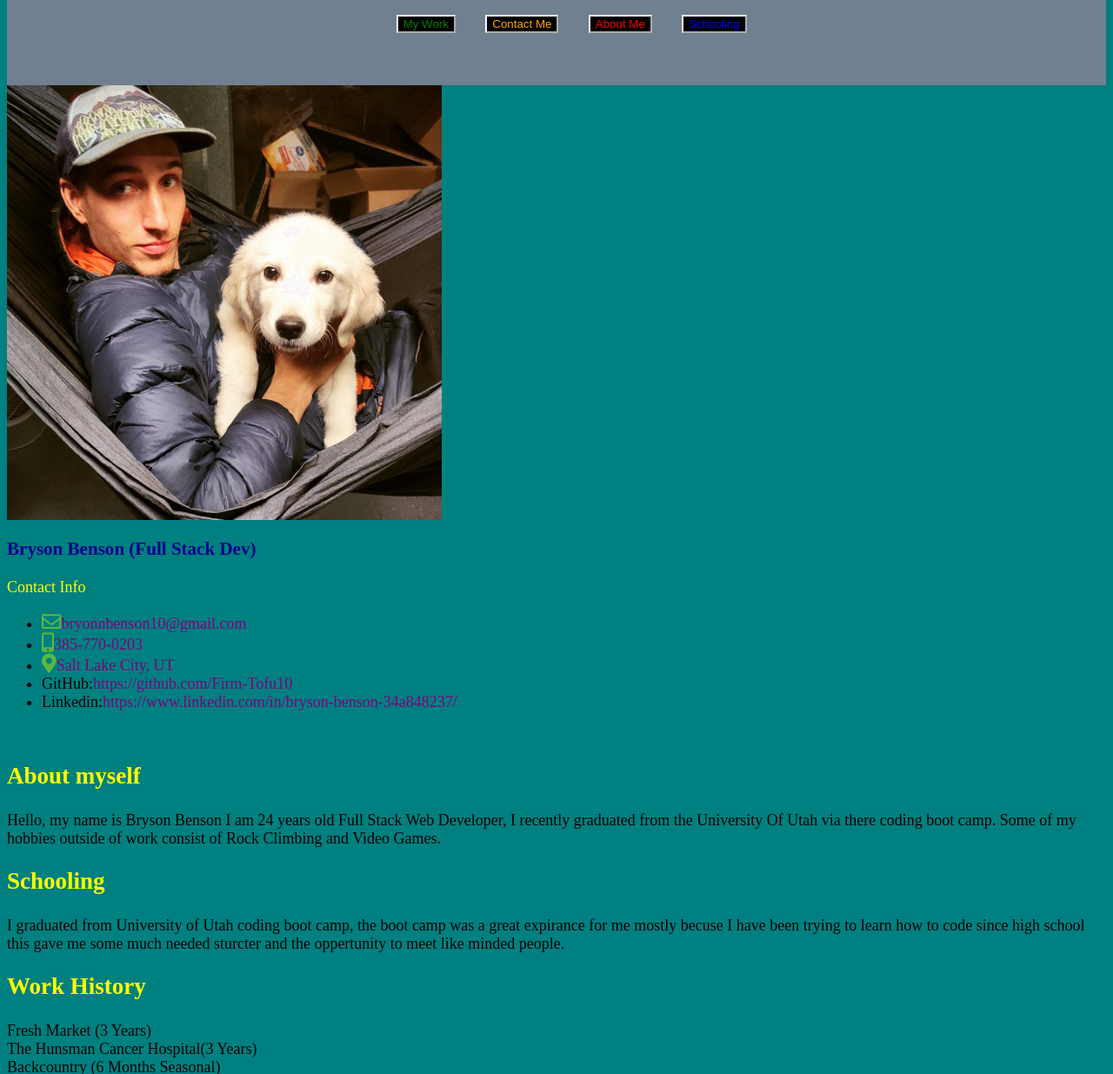
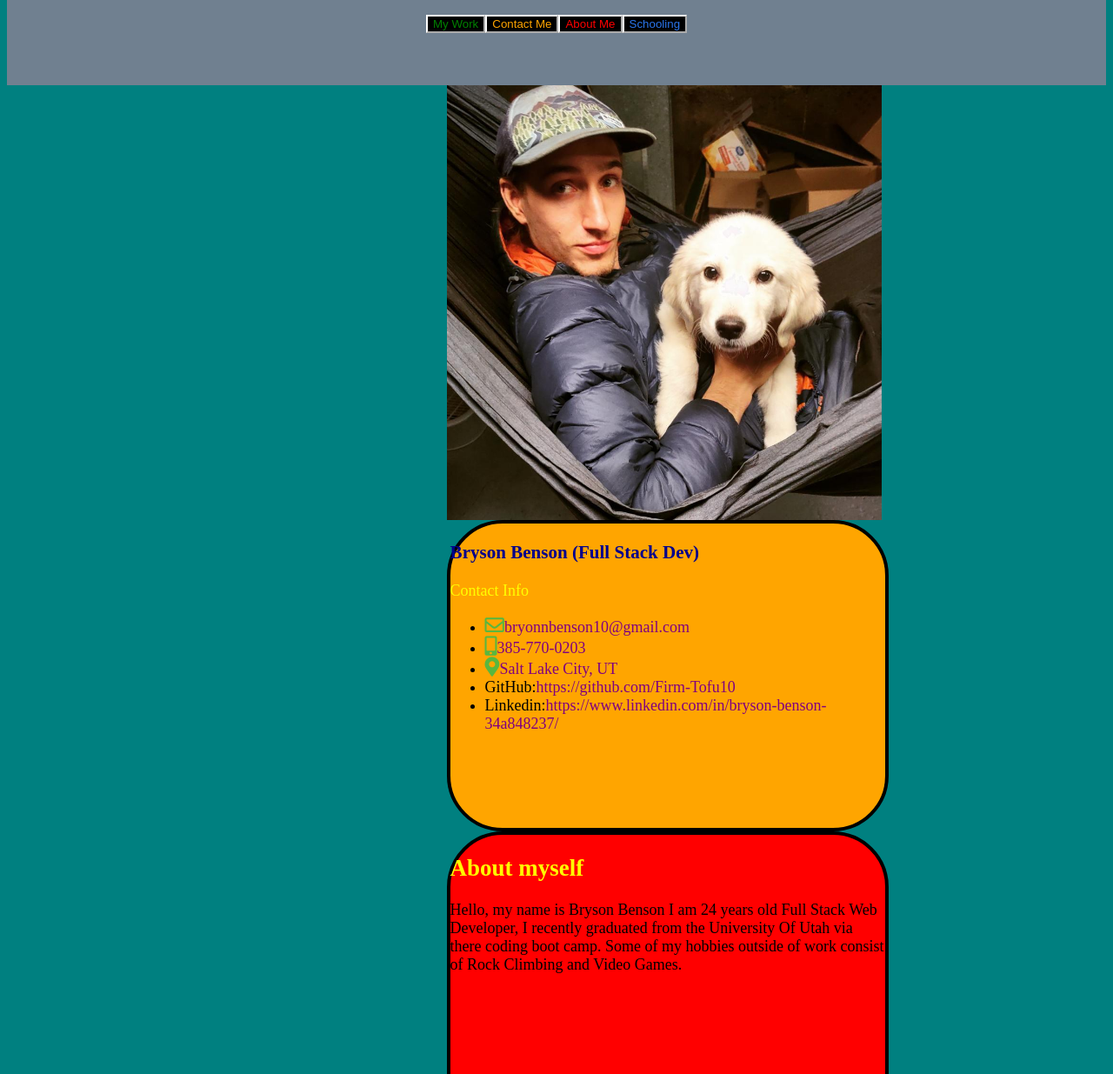
Before and after one commit to Firm-Tofu10/BrysonsPage, a plain HTML site: page index.html in a window 1280 px wide. Shown: the part 266-1501 px from the top of the page at 87% size. Drawn offline with Linux system fonts and the light colour scheme.

Commit message:
Made Containers and moved them to the center with text

```diff
--- a/index.html
+++ b/index.html
@@ -1,9 +1,12 @@
 <div class="header">
 	<h1>Bryson Benson</h1>
 	<p>Full Stack Web Developer</p>
-		<button type="button" class="work">My Work</button><button type="button" class="contact">Contact Me</button><button type="button" class="about">About Me</button><button type="button" class="school">Schooling</button>
+	<button type="button" class="workBtn">My Work</button><button type="button" class="contactBtn">Contact
+		Me</button><button type="button" class="aboutBtn">About Me</button><button type="button"
+		class="schoolBtn">Schooling</button>
 </div>
-<link rel="stylesheet" href="https://cdnjs.cloudflare.com/ajax/libs/font-awesome/5.13.1/css/all.min.css" integrity="sha256-2XFplPlrFClt0bIdPgpz8H7ojnk10H69xRqd9+uTShA=" crossorigin="anonymous" />
+<link rel="stylesheet" href="https://cdnjs.cloudflare.com/ajax/libs/font-awesome/5.13.1/css/all.min.css"
+	integrity="sha256-2XFplPlrFClt0bIdPgpz8H7ojnk10H69xRqd9+uTShA=" crossorigin="anonymous" />
 <link rel="stylesheet" href="https://cdn.jsdelivr.net/npm/ti-icons@0.1.2/css/themify-icons.css">
 <link rel="stylesheet" href="styles.css" media="screen">
 <div class="container">
@@ -11,17 +14,22 @@
 		<div class="col-md-7 col-lg-4 mb-5 mb-lg-0 wow fadeIn">
 			<div class="card border-0 shadow">
 				<img class="me" src="Pro.jpg" alt="...">
-                <div class="card-body p-1-9 p-xl-5">
+				<div class="containerContactMe">
 					<div class="mb-4">
 						<h3 class="name" class="h4 mb-0">Bryson Benson (Full Stack Dev)</h3>
 						<span class="text-primary">Contact Info</span>
 					</div>
 					<ul class="list-unstyled mb-4">
-                        <li class="mb-3"><a href="#!"><i class="far fa-envelope display-25 me-3 text-secondary"></i>bryonnbenson10@gmail.com</a></li>
-                        <li class="mb-3"><a href="#!"><i class="fas fa-mobile-alt display-25 me-3 text-secondary"></i>385-770-0203</a></li>
-                        <li><a href="#!"><i class="fas fa-map-marker-alt display-25 me-3 text-secondary"></i>Salt Lake City, UT</a></li>
+						<li class="mb-3"><a href="#!"><i
+									class="far fa-envelope display-25 me-3 text-secondary"></i>bryonnbenson10@gmail.com</a></li>
+						<li class="mb-3"><a href="#!"><i
+									class="fas fa-mobile-alt display-25 me-3 text-secondary"></i>385-770-0203</a></li>
+						<li><a href="#!"><i class="fas fa-map-marker-alt display-25 me-3 text-secondary"></i>Salt Lake City, UT</a>
+						</li>
 						<li>GitHub:<a href="https://github.com/Firm-Tofu10">https://github.com/Firm-Tofu10</a></li>
-                        <li>Linkedin:<a href="https://www.linkedin.com/in/bryson-benson-34a848237/">https://www.linkedin.com/in/bryson-benson-34a848237/</a></li>
+						<li>Linkedin:<a
+								href="https://www.linkedin.com/in/bryson-benson-34a848237/">https://www.linkedin.com/in/bryson-benson-34a848237/</a>
+						</li>
 					</ul>
 					<ul class="social-icon-style2 ps-0">
 					</ul>
@@ -31,24 +39,25 @@
 		<div class="col-lg-8">
 			<div class="ps-lg-1-6 ps-xl-5">
 				<div class="mb-5 wow fadeIn">
-                    <div class="text-start mb-1-6 wow fadeIn">
+					<div class="containerAboutMe">
 						<h2 class="h1 mb-0 text-primary">About myself</h2>
+						<p>Hello, my name is Bryson Benson I am 24 years old Full Stack Web Developer, I recently graduated from the
+							University Of Utah via there coding boot camp. Some of my hobbies outside of work consist of Rock Climbing
+							and Video Games.</p>
 					</div>
-                    <p>Hello, my name is Bryson Benson I am 24 years old Full Stack Web Developer, I recently graduated from the University Of Utah via there coding boot camp. Some of my hobbies outside of work consist of Rock Climbing and Video Games.</p>
-                </div>
-                <div class="mb-5 wow fadeIn">
-                    <div class="text-start mb-1-6 wow fadeIn">
+					<div class="containerSchooling">
 						<h2 class="mb-0 text-primary">Schooling</h2>
-                    </div>
-                    <div class="row mt-n4">
+
 						<div class="col-sm-6 col-xl-4 mt-4">
 							<div class="card text-center border-0 rounded-3">
 								<div class="card-body"></div>
-                                    <p class="mb-0">I graduated from University of Utah coding boot camp, the boot camp was a great expirance for me mostly becuse I have been trying to learn how to code since high school this gave me some much needed sturcter and the oppertunity to meet like minded people.</p>
+								<p class="mb-0">I graduated from University of Utah coding boot camp, the boot camp was a great
+									expirance for me mostly becuse I have been trying to learn how to code since high school this gave me
+									some much needed sturcter and the oppertunity to meet like minded people.</p>
 							</div>
 						</div>
 					</div>
-                        <div class="wow fadeIn">
+					<div class="myWorkContainer">
 						<div class="text-start mb-1-6 wow fadeIn">
 							<h2 class="mb-0 text-primary">Work History</h2>
 						</div>
@@ -60,17 +69,6 @@
 									<div class="col-6 text-end"></div>
 								</div>
 							</div>
-                                <div class="custom-progress progress rounded-3 mb-4">
-                                    <div class="animated custom-bar progress-bar slideInLeft" style="width:70%" aria-valuemax="100" aria-valuemin="0" aria-valuenow="10" role="progressbar"></div>
-                                </div>
-                                <div class="progress-text">
-                                    <div class="row">
-                                        <div class="col-6 fw-bold">The Hunsman Cancer Hospital(3 Years)</div>
-                                        <div class="col-6 text-end"></div>
-                                    </div>
-                                </div>
-                                <div class="custom-progress progress rounded-3 mb-4">
-                                    <div class="animated custom-bar progress-bar bg-secondary slideInLeft" style="width:90%" aria-valuemax="100" aria-valuemin="0" aria-valuenow="70" role="progressbar"></div>
 						</div>
 						<div class="progress-text">
 							<div class="row">
@@ -91,15 +89,17 @@
 							</div>
 						</div>
 						<div class="custom-progress progress rounded-3">
-                                    <div class="animated custom-bar progress-bar bg-dark slideInLeft" style="width:80%" aria-valuemax="100" aria-valuemin="0" aria-valuenow="70" role="progressbar"></div>
+							<div class="animated custom-bar progress-bar bg-dark slideInLeft" style="width:80%" aria-valuemax="100"
+								aria-valuemin="0" aria-valuenow="70" role="progressbar"></div>
 						</div>
-                            </div>
-                        </div>
+
 						<div class="col-sm-6 col-xl-4 mt-4">
 							<div class="card text-center border-0 rounded-3">
 								<div class="card-body">
 									<h3 class="mb-0 text-primary">Career Start</h3>
-                                    <p class="mb-0">I'm currently looking to begin my professional career in programing. I currently work at the UPS regional hub.</p>
+									<p class="mb-0">I'm currently looking to begin my professional career in programing. I currently work
+										at
+										the UPS regional hub.</p>
 								</div>
 							</div>
 						</div>
@@ -110,20 +110,32 @@
 								</div>
 							</div>
 						</div>
-                    </div>
-                </div>
-               <div class="myWork" class="w3-container">
+						<div class="w3-container">
 							<h2 class="mb-0 text-primary">My Projects</h2>
-               <li>Day Planer:   <a href="https://github.com/Firm-Tofu10/Day-Planer">https://github.com/Firm-Tofu10/Day-Planer</a></li>
-               <li>Movie Blog:   <a href="https://github.com/Firm-Tofu10/MovieClub">https://github.com/Firm-Tofu10/MovieClub</a></li>
-               <li>ReadMeGen:   <a herf="https://github.com/Firm-Tofu10/ReadMe-Gen">https://github.com/Firm-Tofu10/ReadMe-Gen</a></li>
-               <li>MyTeamGen:   <a herf="https://github.com/Firm-Tofu10/MyTeamGen">https://github.com/Firm-Tofu10/MyTeamGen</a></li>
-               <li>EmployeeDataBase:   <a href="https://github.com/Firm-Tofu10/EmployeeDataBase">https://github.com/Firm-Tofu10/EmployeeDataBase</a></li>
-               <li>Weather App:   <a href="https://github.com/Firm-Tofu10/Weather-App">https://github.com/Firm-Tofu10/Weather-App</a></li>
+							<li>Day Planer: <a
+									href="https://github.com/Firm-Tofu10/Day-Planer">https://github.com/Firm-Tofu10/Day-Planer</a></li>
+							<li>Movie Blog: <a
+									href="https://github.com/Firm-Tofu10/MovieClub">https://github.com/Firm-Tofu10/MovieClub</a>
+							</li>
+							<li>ReadMeGen: <a
+									herf="https://github.com/Firm-Tofu10/ReadMe-Gen">https://github.com/Firm-Tofu10/ReadMe-Gen</a>
+							</li>
+							<li>MyTeamGen: <a
+									herf="https://github.com/Firm-Tofu10/MyTeamGen">https://github.com/Firm-Tofu10/MyTeamGen</a>
+							</li>
+							<li>EmployeeDataBase: <a
+									href="https://github.com/Firm-Tofu10/EmployeeDataBase">https://github.com/Firm-Tofu10/EmployeeDataBase</a>
+							</li>
+							<li>Weather App: <a
+									href="https://github.com/Firm-Tofu10/Weather-App">https://github.com/Firm-Tofu10/Weather-App</a></li>
 							<h2 class="mb-0 text-primary">Deployed Projects</h2>
-               <li>Day Planer:   <a href="https://note-backend-test.herokuapp.com/">https://note-backend-test.herokuapp.com/</a></li>
-                <li>Movie Blog:   <a href="https://movieclub3.herokuapp.com/login">https://movieclub3.herokuapp.com/login</a></li>
-                <li>Weather-App <a href="https://firm-tofu10.github.io/Weather-App/">https://firm-tofu10.github.io/Weather-App/</a></li>
+							<li>Day Planer: <a
+									href="https://note-backend-test.herokuapp.com/">https://note-backend-test.herokuapp.com/</a>
+							</li>
+							<li>Movie Blog: <a
+									href="https://movieclub3.herokuapp.com/login">https://movieclub3.herokuapp.com/login</a></li>
+							<li>Weather-App <a
+									href="https://firm-tofu10.github.io/Weather-App/">https://firm-tofu10.github.io/Weather-App/</a></li>
 						</div>
 					</div>
 				</div>
--- a/styles.css
+++ b/styles.css
@@ -89,15 +89,63 @@ p {
     height: 500px;
     width: 500px;
     justify-content: center;
-    position: center;
+    position: relative;
+		left: 40%;
 }
-.myWork{
-    border: 2px;
-    height: 350px;
-    width: 500px;
-   border-color: red;
-   background-color: grey;
+.containerContactMe {
+	border: 2px;
+	height: 350px;
+	width: 500px;
+ border: 4px solid black;
+ background-color: orange;
+ padding: rem2;
+	border-radius: 4rem;
+	align-items: center;
+	justify-content: center;
+	position: relative;
+	left: 40%;
 }
+.containerAboutMe {
+	border: 2px;
+	height: 350px;
+	width: 500px;
+ border-color: red;
+ border: 4px solid black;
+ background-color: red;
+ padding: rem2;
+	border-radius: 4rem;
+	align-items: center;
+	justify-content: center;
+	position: relative;
+	left: 40%;
+}
+		.containerSchooling{
+			border: 2px;
+			height: 350px;
+			width: 500px;
+		border-color: red;
+		border: 4px solid black;
+		background-color: rgb(43, 118, 237);
+		padding: rem2;
+			border-radius: 4rem;
+			align-items: center;
+			justify-content: center;
+			position: relative;
+			left: 40%;
+		}
+		.myWorkContainer{
+			border: 2px;
+			height: 700px;
+			width: 500px;
+		 border: 4px solid black;
+		 background-color: green;
+		 padding: rem2;
+			border-radius: 4rem;
+			align-items: center;
+			justify-content: center;
+			position: relative;
+			left: 40%;
+	}
 .header {
     padding: 60px;
     text-align: center;
@@ -105,31 +153,34 @@ p {
     color: white;
     font-size: 30px;
   }
-	.school {
-		color: blue;
+	.schoolBtn {
+		color: rgb(43, 118, 237);
 		background-color:black;
 		border-color: white;
-		margin-left: 3%;
 		justify-content: center;
+		position: relative;
 	}
-	.work {
+	.workBtn {
 		color: green;
 		background-color:black;
 		border-color: white;
-		margin-left: 3%;
 		justify-content: center;
+		position: relative;
 	}
-	.contact {
+	.contactBtn {
 		color: orange;
 		background-color:black;
 		border-color: white;
-		margin-left: 3%;
 		justify-content: center;
+		position: relative;
 	}
-	.about {
+	.aboutBtn {
 		color: red;
 		background-color:black;
 		border-color: white;
-		margin-left: 3%;
 		justify-content: center;
+		position: relative;
 	}
+	.centerAboutMe {
+		left: 50%;
+	}
```
Lines whose indentation alone changed are shown as unchanged.
